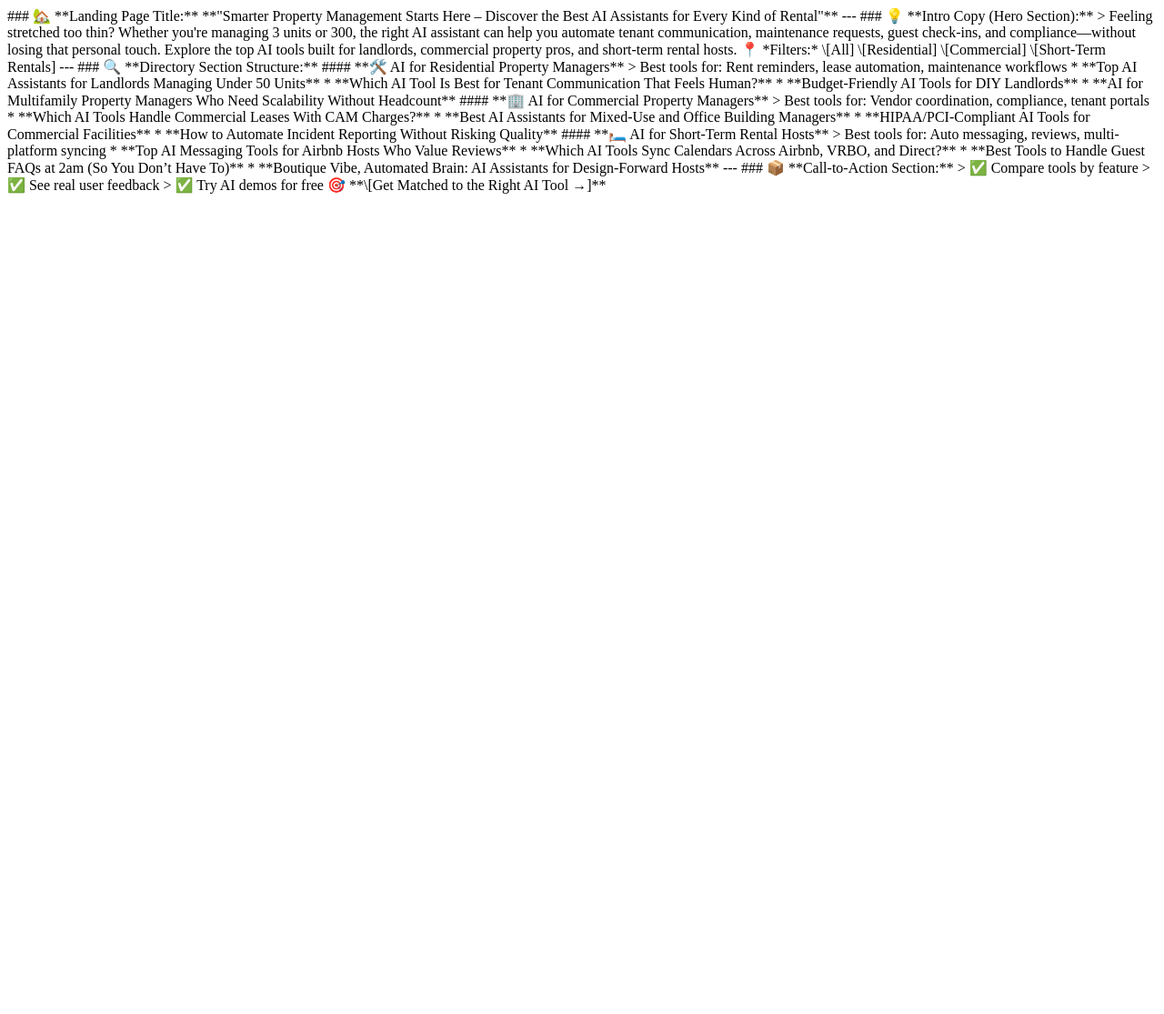
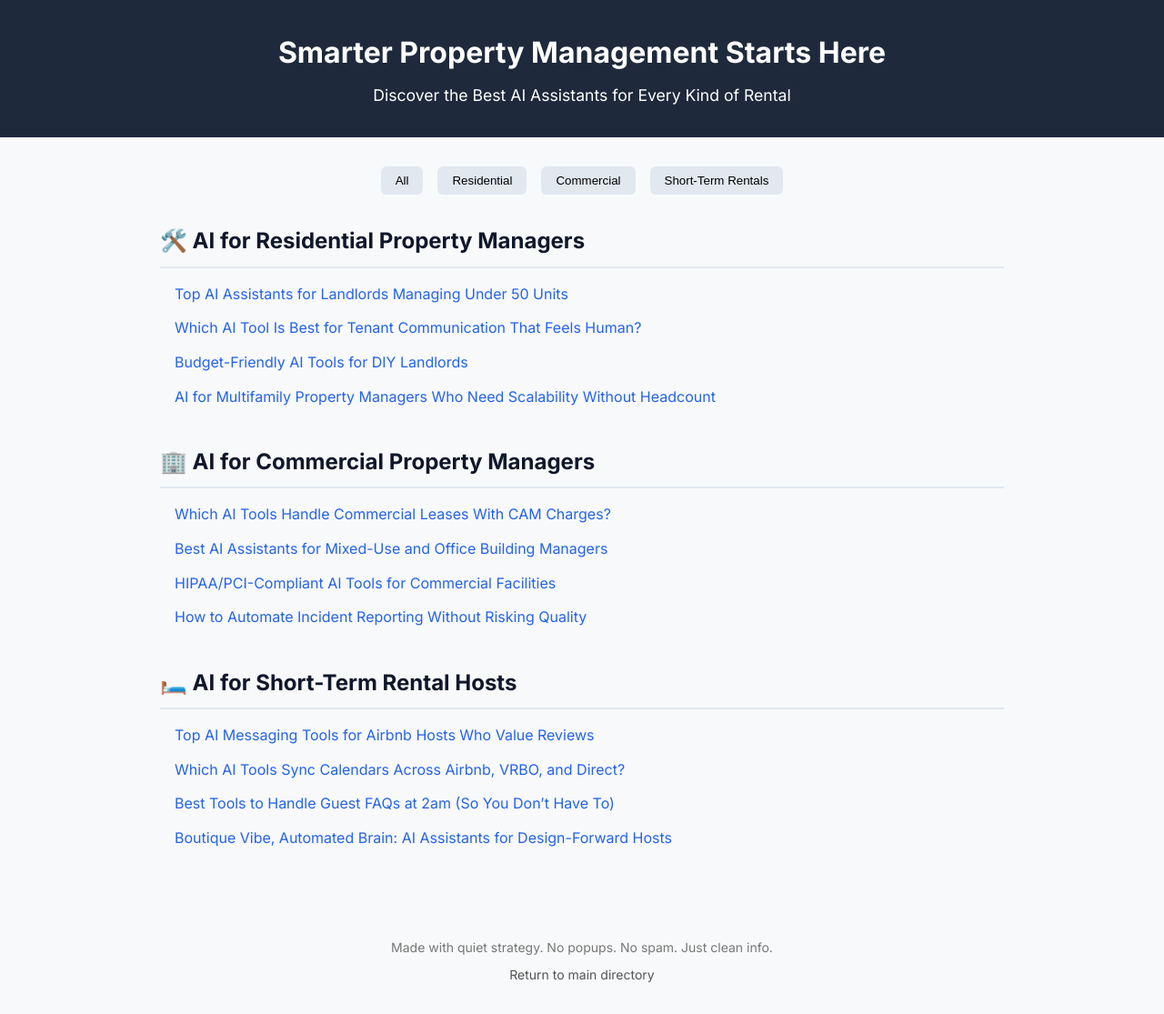
Before and after one commit to epicairise/best-ai-assistants-for-property-managers, a plain HTML site: page index.html in a window 1280 px wide. Shown: the whole page at 91% size. Before the commit the page ends 800 px from the top, so only its background shows below. Drawn offline with Linux system fonts and the light colour scheme.

Commit message:
Update index.html

```diff
--- a/index.html
+++ b/index.html
@@ -1,53 +1,95 @@
+<!DOCTYPE html>
+<html lang="en">
+<head>
+  <meta charset="UTF-8" />
+  <meta name="viewport" content="width=device-width, initial-scale=1.0" />
+  <title>Top AI Assistants for Property Managers</title>
+  <link href="https://fonts.googleapis.com/css2?family=Inter:wght@400;600;700&display=swap" rel="stylesheet">
+  <style>
+    * { box-sizing: border-box; margin: 0; padding: 0; }
+    body { font-family: 'Inter', sans-serif; background: #f8f9fa; color: #212529; line-height: 1.6; }
+    header { background: #1e293b; color: #fff; padding: 2rem 1rem; text-align: center; }
+    header h1 { font-size: 2rem; margin-bottom: 0.5rem; }
+    header p { font-size: 1.1rem; }
 
-### 🏡 **Landing Page Title:**
+    main { max-width: 960px; margin: 2rem auto; padding: 0 1rem; }
+    section { margin-bottom: 2.5rem; }
+    h2 { font-size: 1.5rem; color: #0f172a; margin-bottom: 1rem; border-bottom: 2px solid #e2e8f0; padding-bottom: 0.5rem; }
 
-**"Smarter Property Management Starts Here – Discover the Best AI Assistants for Every Kind of Rental"**
+    ul { list-style-type: none; padding-left: 1rem; }
+    li { margin-bottom: 0.75rem; }
+    a { text-decoration: none; color: #2563eb; font-weight: 500; }
+    a:hover { text-decoration: underline; }
 
----
+    .filters { display: flex; gap: 1rem; margin-bottom: 2rem; justify-content: center; flex-wrap: wrap; }
+    .filters button {
+      padding: 0.5rem 1rem;
+      border: none;
+      background: #e2e8f0;
+      border-radius: 0.375rem;
+      cursor: pointer;
+      font-weight: 500;
+    }
+    .filters button:hover { background: #cbd5e1; }
 
-### 💡 **Intro Copy (Hero Section):**
+    footer { text-align: center; padding: 2rem 1rem; font-size: 0.9rem; color: #6b7280; }
+  </style>
+</head>
+<body>
+  <header>
+    <h1>Smarter Property Management Starts Here</h1>
+    <p>Discover the Best AI Assistants for Every Kind of Rental</p>
+  </header>
 
-> Feeling stretched too thin? Whether you're managing 3 units or 300, the right AI assistant can help you automate tenant communication, maintenance requests, guest check-ins, and compliance—without losing that personal touch. Explore the top AI tools built for landlords, commercial property pros, and short-term rental hosts.
+  <main>
+    <div class="filters">
+      <button>All</button>
+      <button>Residential</button>
+      <button>Commercial</button>
+      <button>Short-Term Rentals</button>
+    </div>
 
-📍 *Filters:* \[All] \[Residential] \[Commercial] \[Short-Term Rentals]
+    <section>
+      <h2>🛠️ AI for Residential Property Managers</h2>
+      <ul>
+        <li><a href="#" title="pending">Top AI Assistants for Landlords Managing Under 50 Units</a></li>
+        <li><a href="#" title="pending">Which AI Tool Is Best for Tenant Communication That Feels Human?</a></li>
+        <li><a href="#" title="pending">Budget-Friendly AI Tools for DIY Landlords</a></li>
+        <li><a href="#" title="pending">AI for Multifamily Property Managers Who Need Scalability Without Headcount</a></li>
+      </ul>
+    </section>
 
----
+    <section>
+      <h2>🏢 AI for Commercial Property Managers</h2>
+      <ul>
+        <li><a href="#" title="pending">Which AI Tools Handle Commercial Leases With CAM Charges?</a></li>
+        <li><a href="#" title="pending">Best AI Assistants for Mixed-Use and Office Building Managers</a></li>
+        <li><a href="#" title="pending">HIPAA/PCI-Compliant AI Tools for Commercial Facilities</a></li>
+        <li><a href="#" title="pending">How to Automate Incident Reporting Without Risking Quality</a></li>
+      </ul>
+    </section>
 
-### 🔍 **Directory Section Structure:**
+    <section>
+      <h2>🛏️ AI for Short-Term Rental Hosts</h2>
+      <ul>
+        <li><a href="#" title="pending">Top AI Messaging Tools for Airbnb Hosts Who Value Reviews</a></li>
+        <li><a href="#" title="pending">Which AI Tools Sync Calendars Across Airbnb, VRBO, and Direct?</a></li>
+        <li><a href="#" title="pending">Best Tools to Handle Guest FAQs at 2am (So You Don’t Have To)</a></li>
+        <li><a href="#" title="pending">Boutique Vibe, Automated Brain: AI Assistants for Design-Forward Hosts</a></li>
+      </ul>
+    </section>
+  </main>
 
-#### **🛠️ AI for Residential Property Managers**
-
-> Best tools for: Rent reminders, lease automation, maintenance workflows
-
-* **Top AI Assistants for Landlords Managing Under 50 Units**
-* **Which AI Tool Is Best for Tenant Communication That Feels Human?**
-* **Budget-Friendly AI Tools for DIY Landlords**
-* **AI for Multifamily Property Managers Who Need Scalability Without Headcount**
-
-#### **🏢 AI for Commercial Property Managers**
-
-> Best tools for: Vendor coordination, compliance, tenant portals
-
-* **Which AI Tools Handle Commercial Leases With CAM Charges?**
-* **Best AI Assistants for Mixed-Use and Office Building Managers**
-* **HIPAA/PCI-Compliant AI Tools for Commercial Facilities**
-* **How to Automate Incident Reporting Without Risking Quality**
-
-#### **🛏️ AI for Short-Term Rental Hosts**
-
-> Best tools for: Auto messaging, reviews, multi-platform syncing
-
-* **Top AI Messaging Tools for Airbnb Hosts Who Value Reviews**
-* **Which AI Tools Sync Calendars Across Airbnb, VRBO, and Direct?**
-* **Best Tools to Handle Guest FAQs at 2am (So You Don’t Have To)**
-* **Boutique Vibe, Automated Brain: AI Assistants for Design-Forward Hosts**
-
----
-
-### 📦 **Call-to-Action Section:**
-
-> ✅ Compare tools by feature
-> ✅ See real user feedback
-> ✅ Try AI demos for free
-
-🎯 **\[Get Matched to the Right AI Tool →]**
+  <footer style="margin-top: 64px; padding: 32px 16px; text-align: center; font-size: 14px; color: #777;">
+    <div>
+      <p>Made with quiet strategy. No popups. No spam. Just clean info.</p>
+      <p style="margin-top: 8px;">
+        <a href="https://epicairise.github.io/" style="color: #555; text-decoration: none;">Return to main directory</a>
+      </p>
+    </div>
+    <script async defer src="https://scripts.simpleanalyticscdn.com/latest.js"></script>
+    <script defer data-domain="epicairise.github.io" src="https://plausible.io/js/script.file-downloads.hash.outbound-links.pageview-props.revenue.tagged-events.js"></script>
+    <script>window.plausible = window.plausible || function() { (window.plausible.q = window.plausible.q || []).push(arguments) }</script>
+  </footer>
+</body>
+</html>
```
